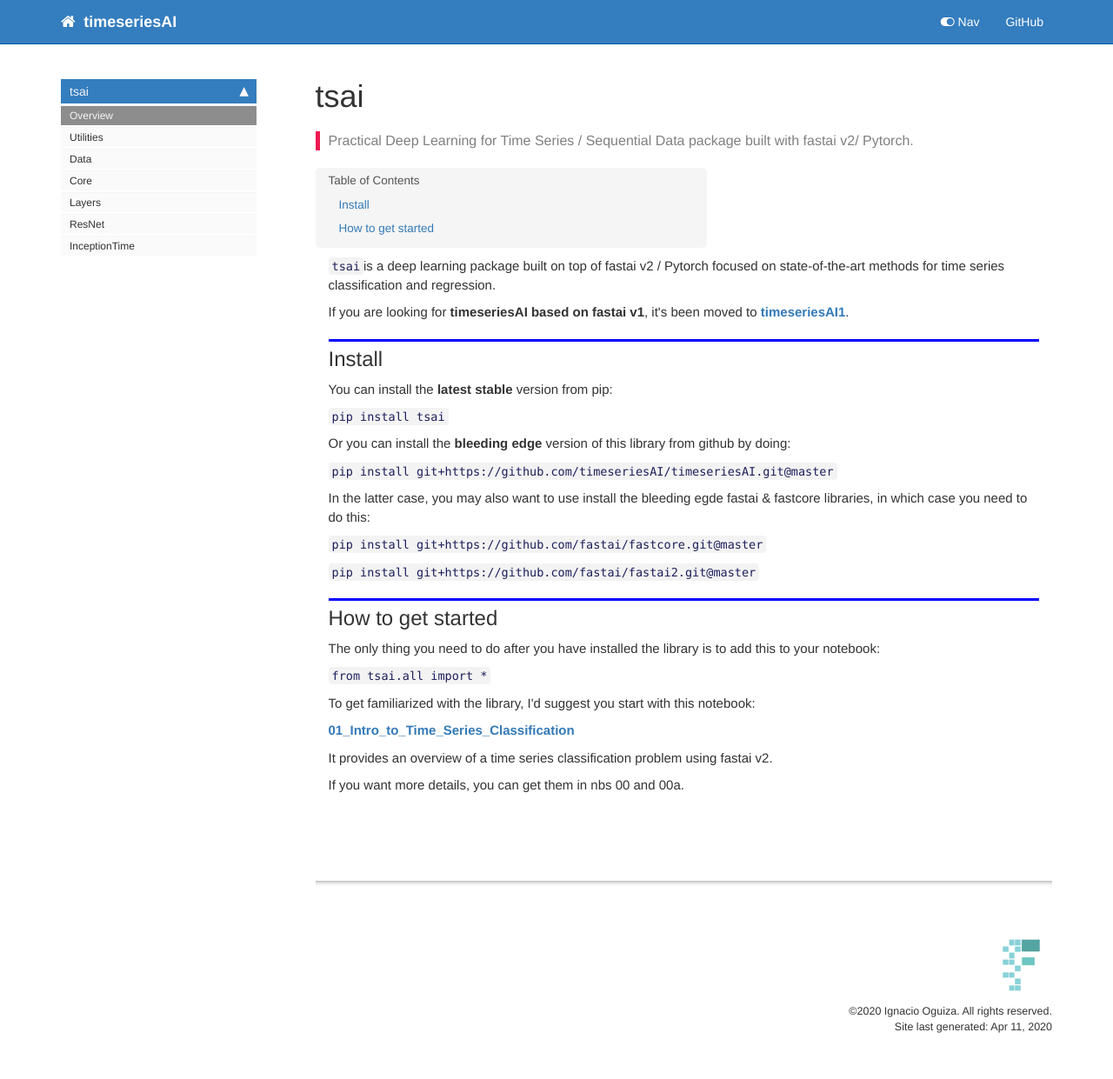
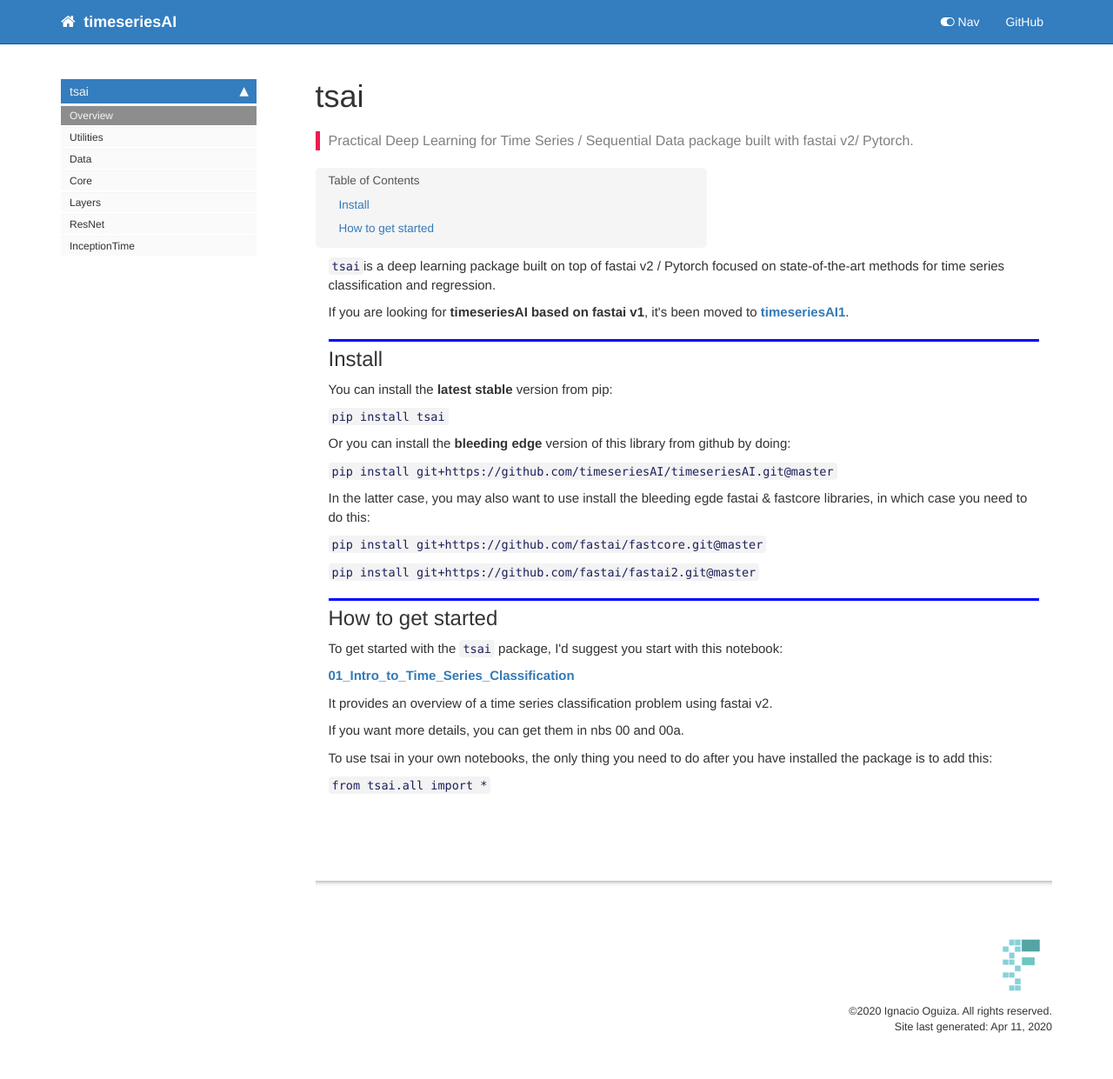
Before and after one commit to timeseriesAI/tsai, a Jekyll site: the page built from docs/index.html, in a window 1280 px wide. Shown: the whole page at 87% size. Built offline with Jekyll 4.4.1, drawn with Linux system fonts in a browser that asks for light colours; nearby versions of some CDN libraries; comment, search, counter and statistics services are not loaded.

Commit message:
🔥 fastai v2

```diff
--- a/docs/index.html
+++ b/docs/index.html
@@ -58,12 +58,12 @@
 </div>
 <div class="cell border-box-sizing text_cell rendered"><div class="inner_cell">
 <div class="text_cell_render border-box-sizing rendered_html">
-<p>The only thing you need to do after you have installed the library is to add this to your notebook:</p>
-<p><code>from tsai.all import *</code></p>
-<p>To get familiarized with the library, I'd suggest you start with this notebook:</p>
+<p>To get started with the <code>tsai</code> package, I'd suggest you start with this notebook:</p>
 <p><strong><a href="https://github.com/timeseriesAI/timeseriesAI/blob/master/tutorial_nbs/01_Intro_to_Time_Series_Classification.ipynb">01_Intro_to_Time_Series_Classification</a></strong></p>
 <p>It provides an overview of a time series classification problem using fastai v2.</p>
 <p>If you want more details, you can get them in nbs 00 and 00a.</p>
+<p>To use tsai in your own notebooks, the only thing you need to do after you have installed the package is to add this:</p>
+<p><code>from tsai.all import *</code></p>
 
 </div>
 </div>
```
Also changed, not shown: README.md, 1 other file.
